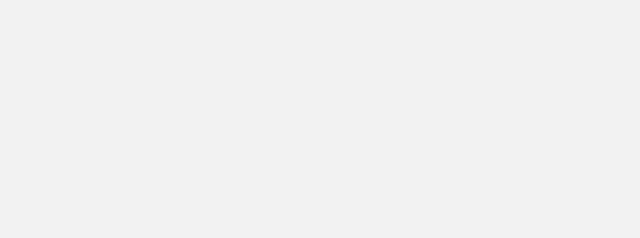
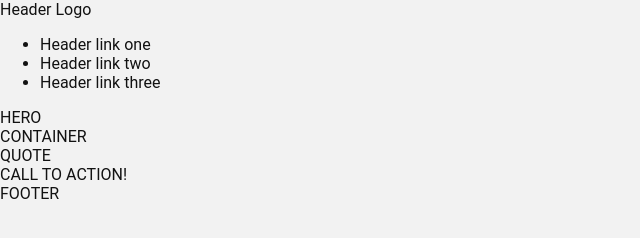
Before and after one commit to sosaian/Odin-landing-page, a plain HTML site: page index.html in a window 1280 px wide. Shown: the whole page, without its empty margins (0-640 px from the left). Drawn offline with Linux system fonts and the light colour scheme.

Commit message:
Add HTML foundations; Focus on Header

```diff
--- a/index.html
+++ b/index.html
@@ -10,12 +10,30 @@
 
 		<title>Landing Page</title>
 
-		<!-- CSS Stylesheet; inside "css" folder -->
+		<!-- CSS Stylesheet -->
 		<link id="default-theme" rel="stylesheet" type="text/css" href="./style.css">
 	</head>
 	<body>
-		<div id="Wrapper">
+        <div class="header">
+            <div class="header-logo">Header Logo</div>
 
-		</div>
+            <div class="links">
+                <ul>
+                    <li>Header link one</li>
+                    <li>Header link two</li>
+                    <li>Header link three</li>
+                </ul>
+            </div>
+        </div>
+
+        <div class="hero">HERO</div>
+
+        <div class="container">CONTAINER</div>
+
+        <div class="quote">QUOTE</div>
+
+        <div class="cta">CALL TO ACTION!</div>
+
+        <div class="footer">FOOTER</div>
     </body>
 </html>
```
